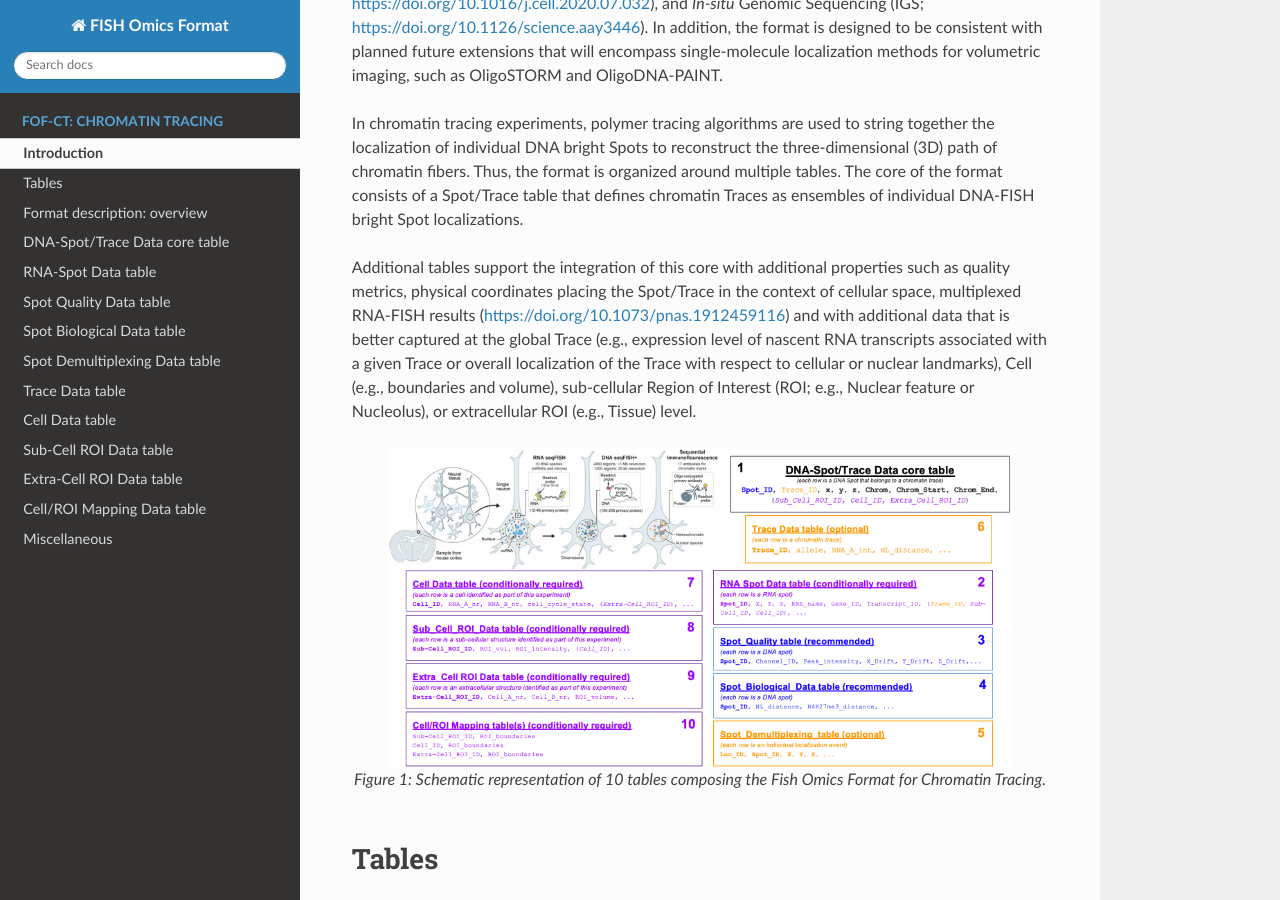
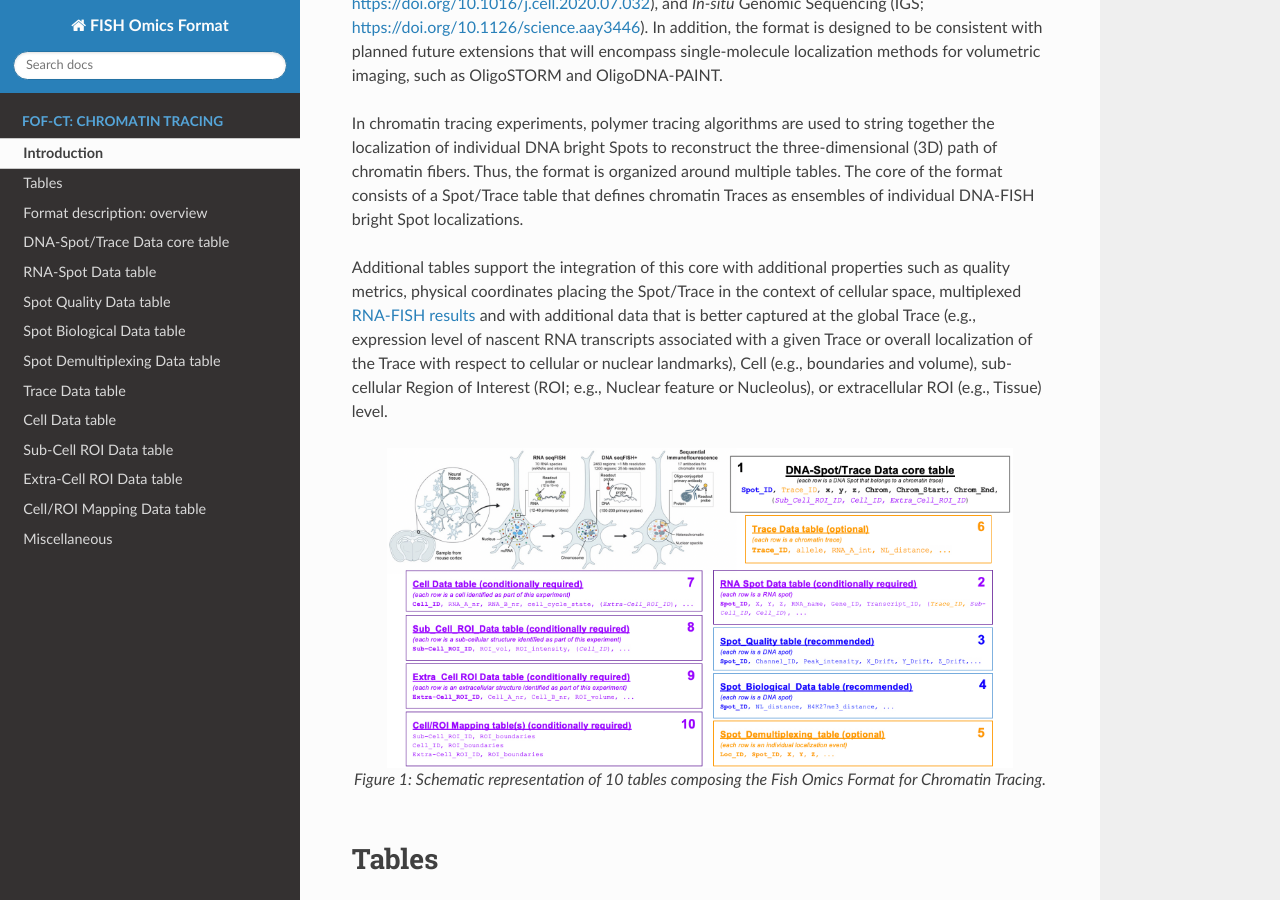
Before and after one commit to 4dn-dcic/fish_omics_format, a Sphinx documentation site: the page built from docs/source/intro.rst, in a window 1280 px wide and 900 px high, scrolled down 624 px. Built offline with Sphinx 7.4.7 and the Read the Docs theme 2.0.0, drawn with Linux system fonts in a browser that asks for light colours.

Commit message:
Update intro.rst

```diff
--- a/docs/source/intro.rst
+++ b/docs/source/intro.rst
@@ -43,8 +43,7 @@ ensembles of individual DNA-FISH bright Spot localizations.
 
 Additional tables support the integration of this core with additional
 properties such as quality metrics, physical coordinates placing the
-Spot/Trace in the context of cellular space, multiplexed RNA-FISH
-results (https://doi.org/10.1073/pnas.1912459116) and with additional
+Spot/Trace in the context of cellular space, multiplexed `RNA-FISH results <https://doi.org/10.1073/pnas.1912459116>`_ and with additional
 data that is better captured at the global Trace (e.g., expression level
 of nascent RNA transcripts associated with a given Trace or overall
 localization of the Trace with respect to cellular or nuclear
```
